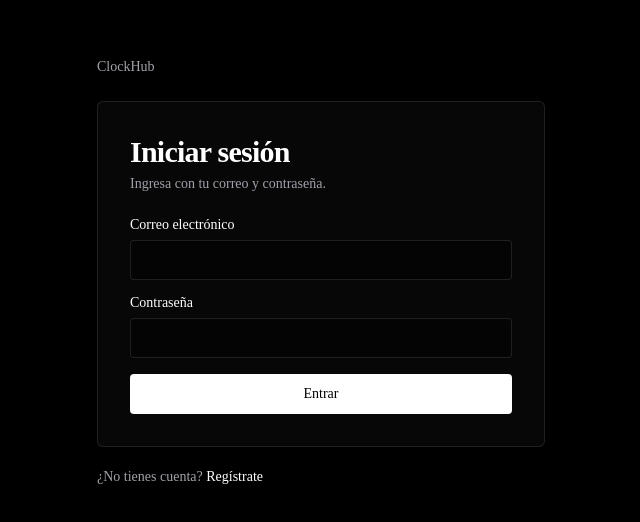
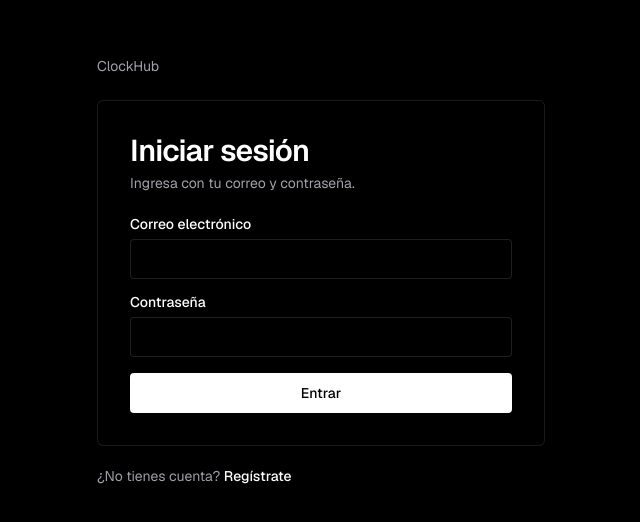
Before and after one commit to Develezper/ClockHub, a Next.js app: page /login in a window 1280 px wide. Shown: the part 130-652 px from the top of the page, without its empty margins (319-959 px from the left). Built offline with nearby package versions, Linux system fonts and the light colour scheme; no server answers.

Commit message:
feat: update font configuration, add custom scrollbar styles, and refine environment variable structure

```diff
--- a/src/app/globals.css
+++ b/src/app/globals.css
@@ -75,8 +75,8 @@
 }
 
 @theme inline {
-  --font-sans: 'Geist', 'Geist Fallback';
-  --font-mono: 'Geist Mono', 'Geist Mono Fallback';
+  --font-sans: var(--font-geist-sans);
+  --font-mono: var(--font-geist-mono);
   --color-background: var(--background);
   --color-foreground: var(--foreground);
   --color-card: var(--card);
@@ -145,6 +145,30 @@
     @apply mt-1 text-sm md:text-base text-muted-foreground;
   }
 
+  /* Custom Scrollbar */
+  ::-webkit-scrollbar {
+    width: 6px;
+    height: 6px;
+  }
+
+  ::-webkit-scrollbar-track {
+    background: transparent;
+  }
+
+  ::-webkit-scrollbar-thumb {
+    @apply bg-white/10 rounded-full transition-colors;
+  }
+
+  ::-webkit-scrollbar-thumb:hover {
+    @apply bg-white/20;
+  }
+
+  /* Support for Firefox */
+  * {
+    scrollbar-width: thin;
+    scrollbar-color: rgba(255, 255, 255, 0.1) transparent;
+  }
+
   .surface {
     @apply rounded-lg border border-white/10 bg-card/55 backdrop-blur-sm transition-all;
   }
@@ -166,6 +190,6 @@
   }
 
   .auth-card {
-    @apply rounded-lg border border-border/80 bg-card/70 p-6 md:p-8;
+    @apply rounded-lg border border-white/10 bg-black/40 backdrop-blur-md p-6 md:p-8 shadow-xl;
   }
 }
--- a/src/app/layout.tsx
+++ b/src/app/layout.tsx
@@ -1,10 +1,10 @@
 import type { Metadata, Viewport } from "next";
 
+import { GeistSans } from 'geist/font/sans';
+import { GeistMono } from 'geist/font/mono';
 import { Analytics } from "@vercel/analytics/next";
 import { AuthProvider } from "@/context/AuthContext";
 import "./globals.css";
-
-
 
 const isProduction = process.env.NODE_ENV === "production";
 
@@ -27,8 +27,8 @@ export default function RootLayout({
   children: React.ReactNode;
 }>) {
   return (
-    <html lang="es" className="dark bg-background" suppressHydrationWarning>
-      <body className="font-sans antialiased bg-background text-foreground">
+    <html lang="es" className="dark scroll-smooth" suppressHydrationWarning>
+      <body className={`${GeistSans.variable} ${GeistMono.variable} font-sans antialiased bg-background text-foreground`}>
         <AuthProvider>{children}</AuthProvider>
         {isProduction && <Analytics />}
       </body>
```
Also changed, not shown: 1 other file (tests, documents, lock files or other folders).
